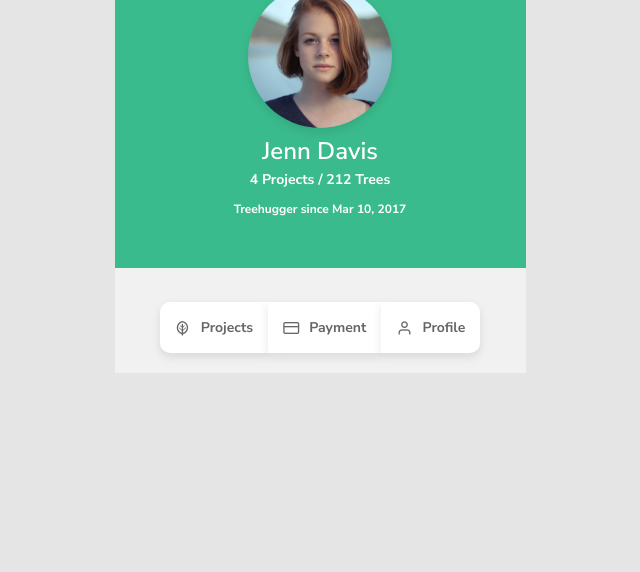
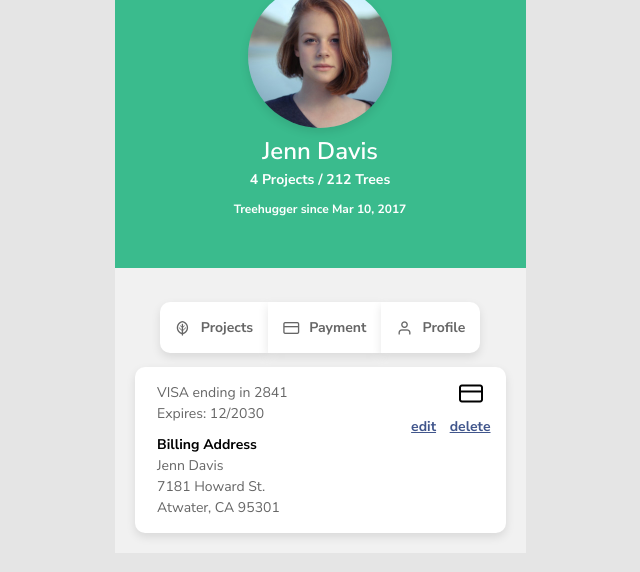
Before and after one commit to MaryLangiewicz/adopt_a_tree, a website: page account_payment_saved.html in a window 1280 px wide. Shown: the part 78-650 px from the top of the page, without its empty margins (320-960 px from the left). Drawn offline with nearby package versions, Linux system fonts and the light colour scheme; files that its build step writes are made by us from their sources; files whose address does not match are found by name.

Commit message:
add credit card body with styling

```diff
--- a/account_payment_saved.html
+++ b/account_payment_saved.html
@@ -10,7 +10,7 @@
     <link rel="preconnect" href="https://fonts.gstatic.com" crossorigin>
     <link href="https://fonts.googleapis.com/css2?family=Nunito+Sans:wght@400;600;700&display=swap" rel="stylesheet">
     <link rel="stylesheet" href="./assets/css/style.css">
-    <script src="./assets/js/libs/tabby.js" async defer></script>
+    <script src="assets/js/libs/tabby.js" async defer></script>
 </head>
 <body>
 <section class="container-sm">
@@ -60,6 +60,32 @@
                         var tabs = new Tabby('[data-tabs]');
                     });
                 </script>
+
+                <ul class="list-block list-reset">
+                    <li class="list-each">
+                        <div class="content-block">
+                            <div class="flex">
+                                <div class="col">
+                                    <div class="font-size gray-lead">VISA ending in 2841</div>
+                                    <div class="font-size gray-lead spacing-b">Expires: 12/2030</div>
+                                    <div class="font-bold black font-size">Billing Address</div>
+                                    <div class="font-size gray-lead">Jenn Davis</div>
+                                    <div class="font-size gray-lead">7181 Howard St.</div>
+                                    <div class="font-size gray-lead">Atwater, CA 95301</div>
+                                </div>
+                                <div class="col margin-left-auto">
+                                    <div class="at-icon-card icon-left-xxl text-right spacing-b black"
+                                         aria-hidden="true"></div>
+                                    <div class="row">
+                                        <a href="" class="text-underline font-bold spacing-r brand-2-light">edit</a>
+                                        <a href="" class="text-underline font-bold brand-2-light">delete</a>
+                                    </div>
+                                </div>
+                            </div>
+                        </div>
+                    </li>
+                </ul>
+            </div>
         </div>
     </div>
 </section>
```
